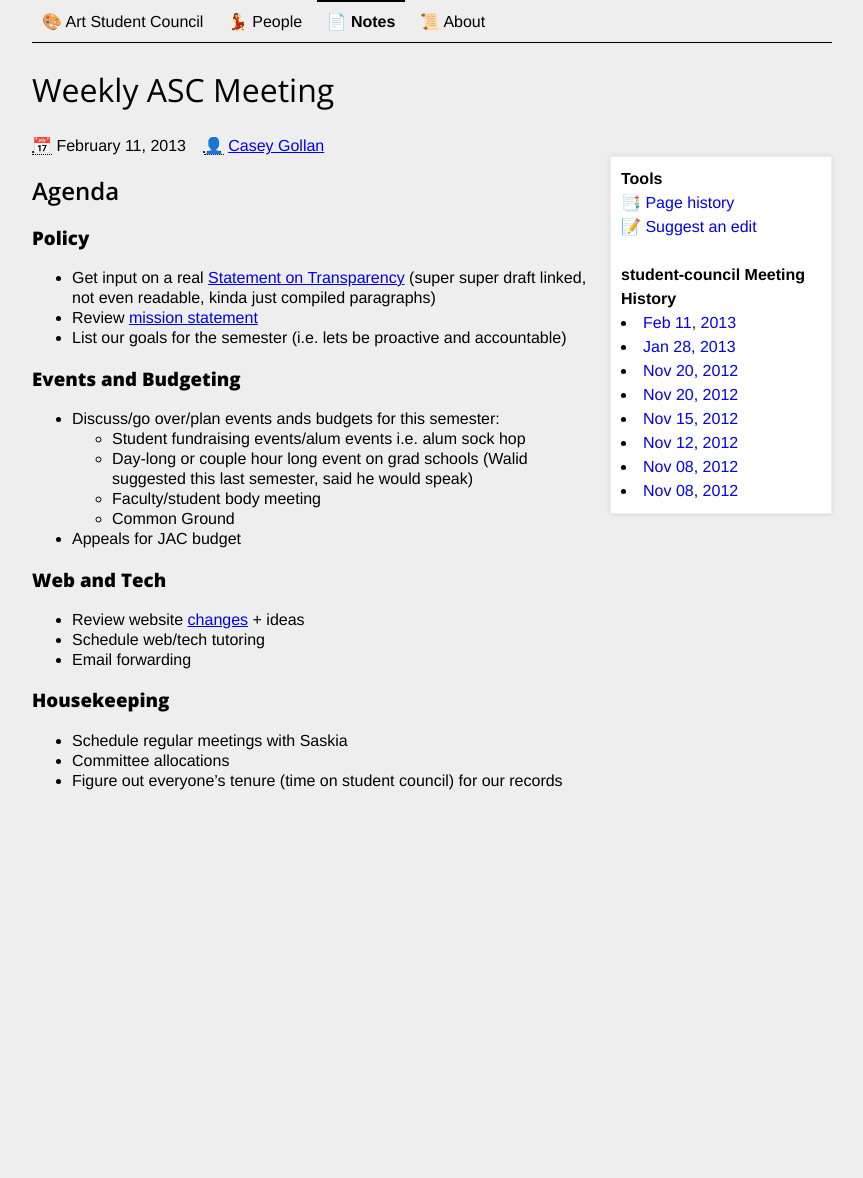
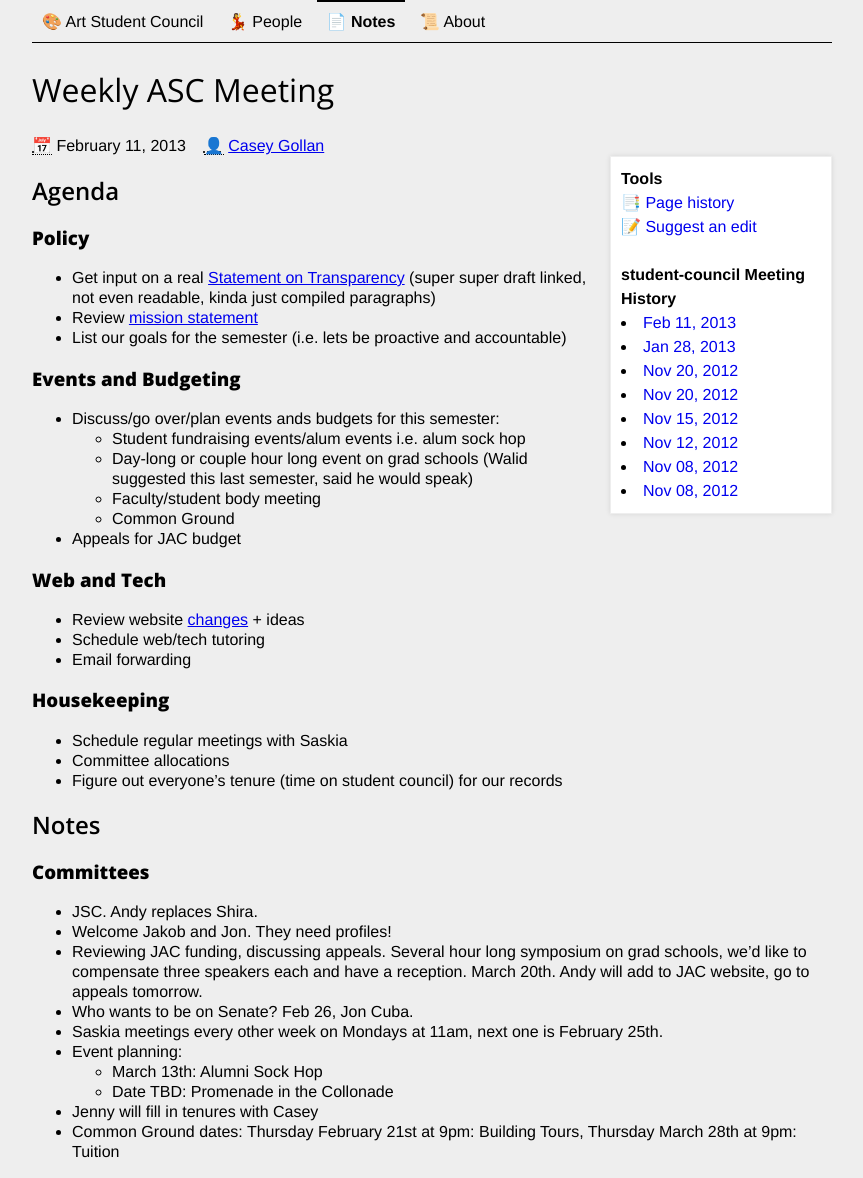
Before and after one commit to CooperASC/cooperasc.github.com, a Jekyll site: the page built from _posts/notes/2013-02-11-asc.md, in a window 1280 px wide. Shown: the whole page, without its empty margins (208-1071 px from the left). Built offline with Jekyll 4.4.1, drawn with Linux system fonts in a browser that asks for light colours; before the commit the page ends 900 px from its top, so only the background shows below that.

Commit message:
Adding meeting notes

```diff
--- a/_posts/notes/2013-02-11-asc.md
+++ b/_posts/notes/2013-02-11-asc.md
@@ -41,3 +41,18 @@ filepath: _posts/notes/2013-02-11-asc.md
 - Schedule regular meetings with Saskia
 - Committee allocations
 - Figure out everyone's tenure (time on student council) for our records
+
+## Notes
+
+### Committees
+
+- JSC. Andy replaces Shira.
+- Welcome Jakob and Jon. They need profiles!
+- Reviewing JAC funding, discussing appeals. Several hour long symposium on grad schools, we'd like to compensate three speakers each and have a reception. March 20th. Andy will add to JAC website, go to appeals tomorrow.
+- Who wants to be on Senate? Feb 26, Jon Cuba.
+- Saskia meetings every other week on Mondays at 11am, next one is February 25th.
+- Event planning:
+	- March 13th: Alumni Sock Hop
+	- Date TBD: Promenade in the Collonade
+- Jenny will fill in tenures with Casey
+- Common Ground dates: Thursday February 21st at 9pm: Building Tours, Thursday March 28th at 9pm: Tuition
```
